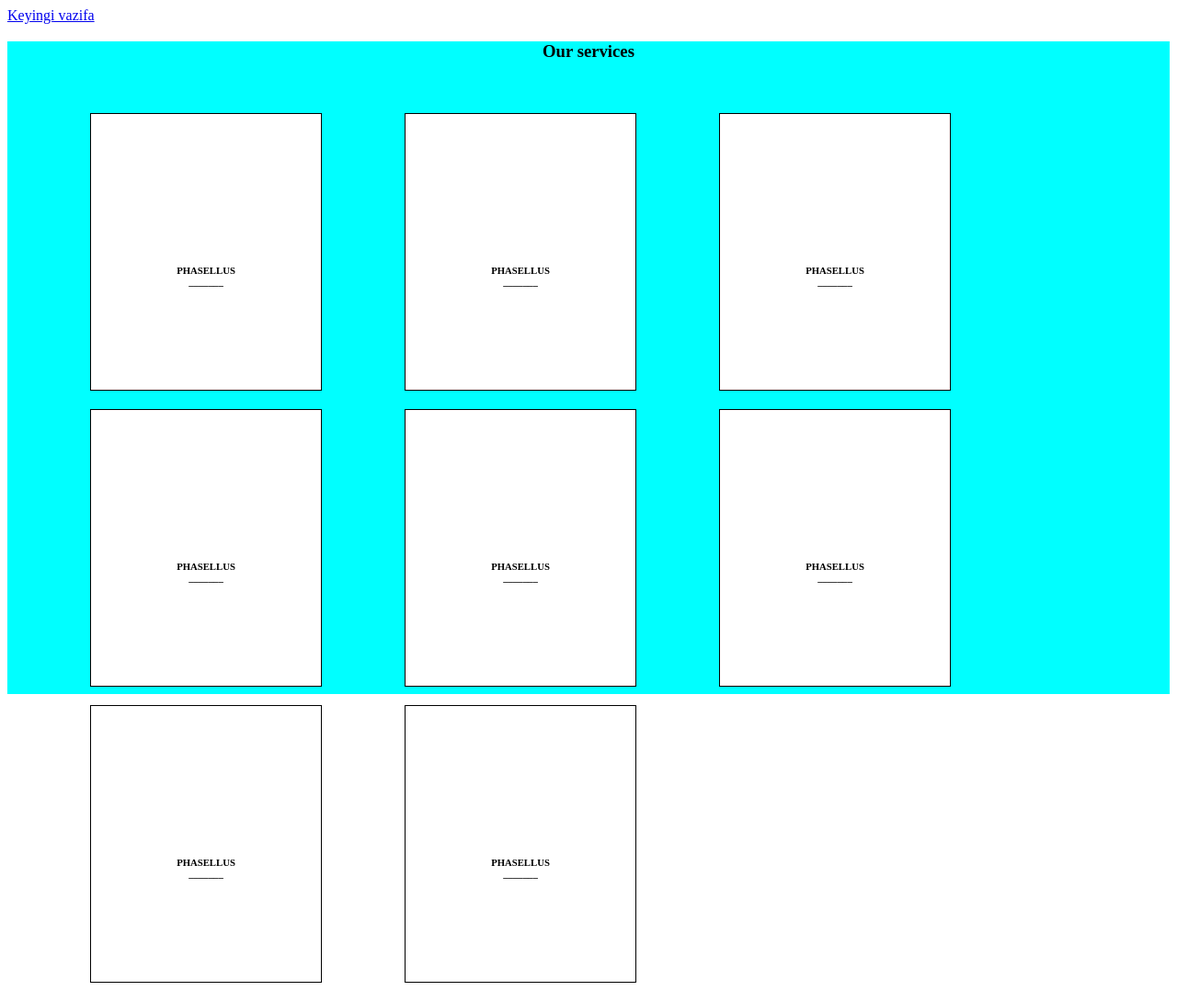
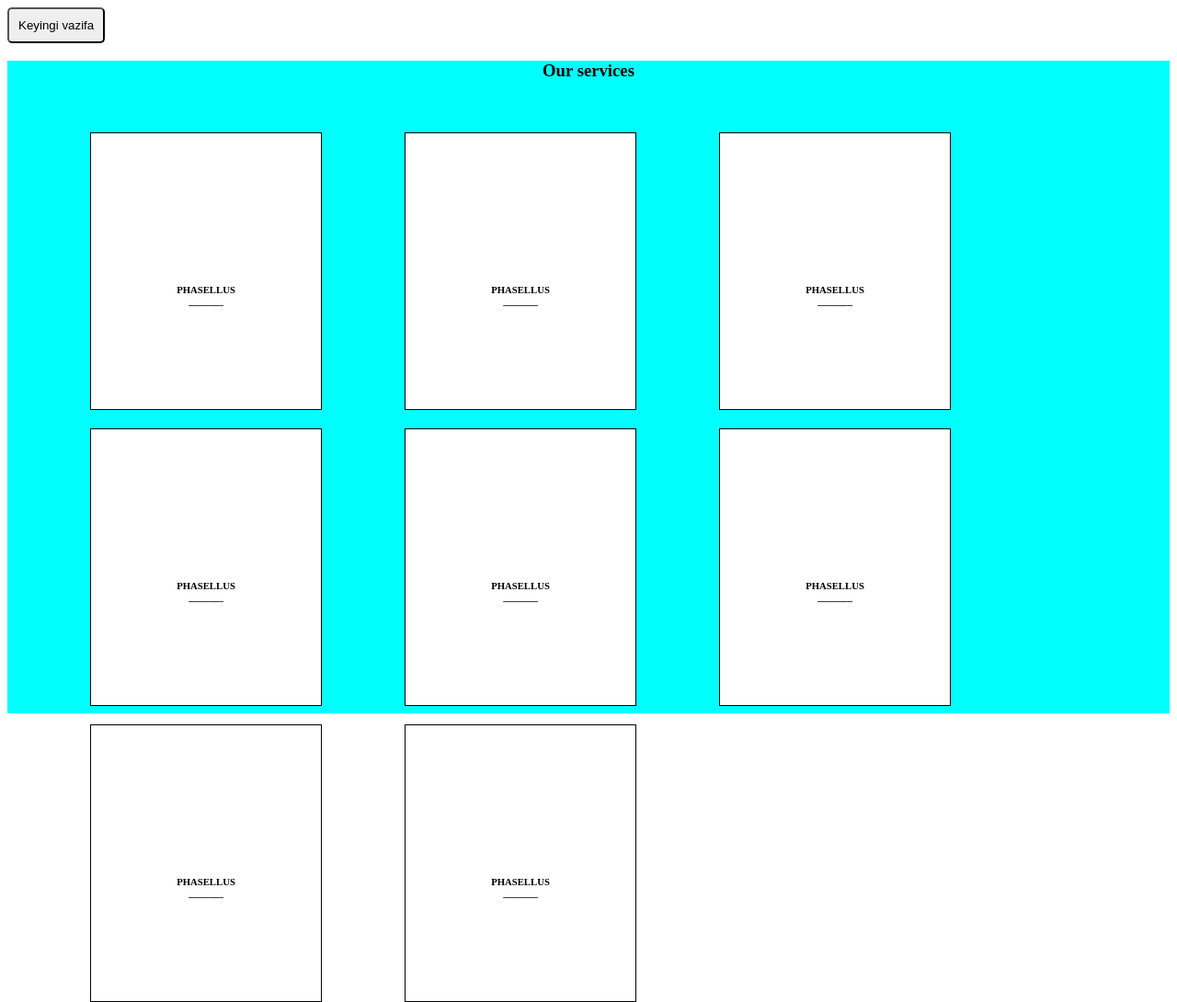
Before and after one commit to UmidjonOzotov/test-deploy, a plain HTML site: page index.html in a window 1280 px wide. Shown: the whole page at 92% size. Before the commit the page ends 1069 px from the top, so only its background shows below. Drawn offline with Linux system fonts and the light colour scheme.

Commit message:
link buttonga o'zgartirildi

```diff
--- a/index.css
+++ b/index.css
@@ -21,3 +21,19 @@ div{
 div h3{
     text-align: center;
 }
+
+a {
+    text-decoration: none;
+    color: red;
+}
+
+button {
+    padding: 10px;
+    border-radius: 5px;
+}
+
+button:hover {
+    padding: 12px;
+    color: white;
+    background-color: blue;
+}
--- a/index.html
+++ b/index.html
@@ -7,7 +7,9 @@
     <link rel="stylesheet" href="index.css">
 </head>
 <body>
-    <a href="index2.html">Keyingi vazifa</a>
+    <a href="#">
+        <button>Keyingi vazifa</button>
+    </a>
 
 
     <div>
```
